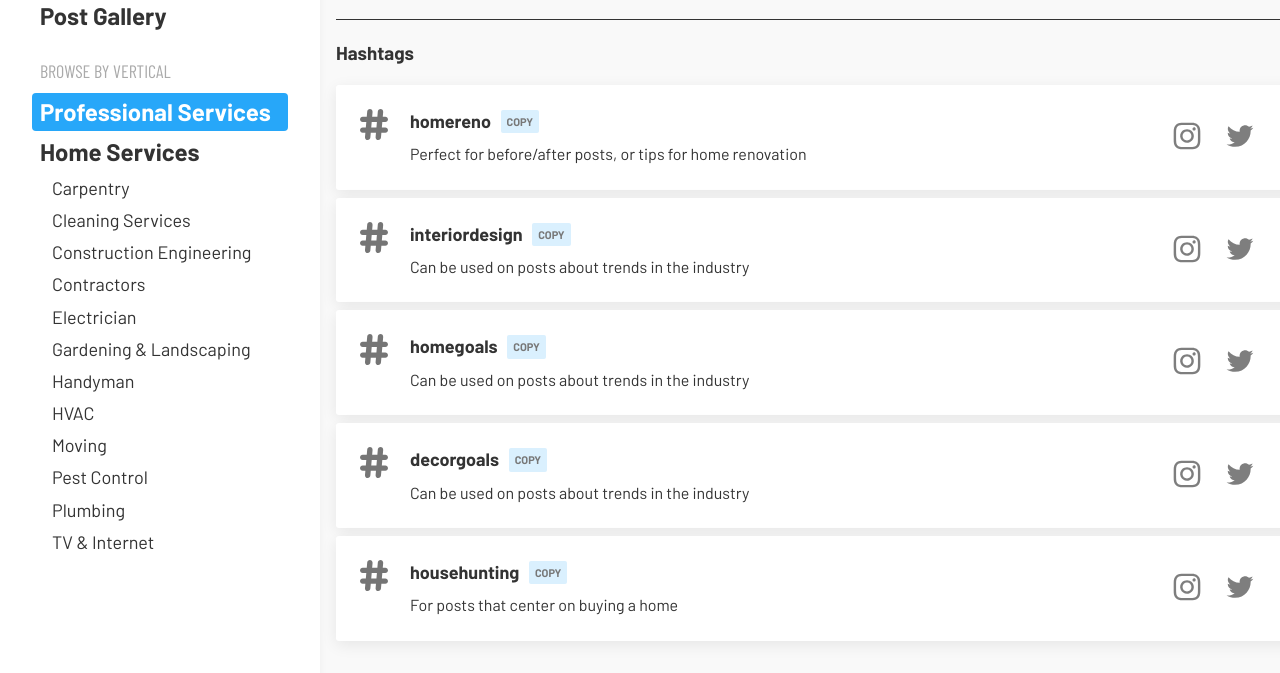
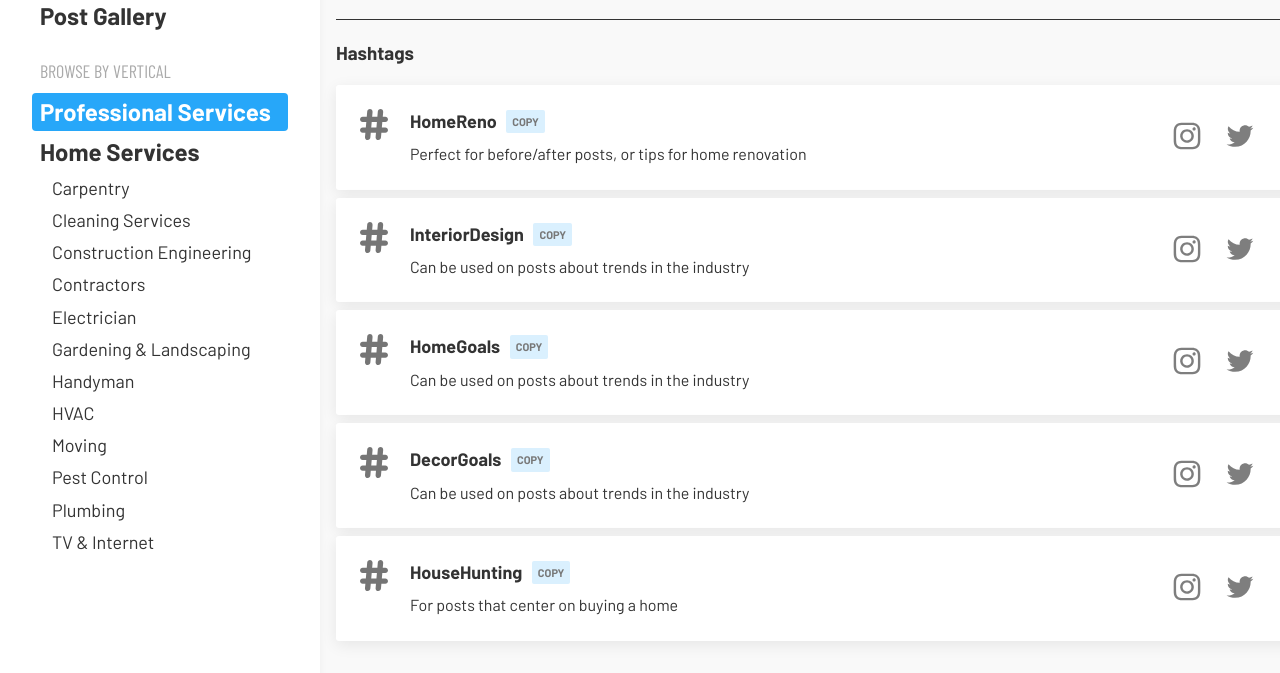
Before and after one commit to davidpots/posty, a Jekyll site: the page built from vertical--professional-services.html, in a window 1280 px wide and 900 px high. Shown: the part 133-806 px from the top of the window. Built offline with Jekyll 4.4.1, drawn with Linux system fonts in a browser that asks for light colours; some web fonts are replaced.

```diff
--- a/_data/hashtags.yml
+++ b/_data/hashtags.yml
@@ -2,23 +2,23 @@
   description: This hashtag is to be used in content about Jazz Apprecaiton Month (April)
   vertical: General
 
-- name: homereno
+- name: HomeReno
   description: Perfect for before/after posts, or tips for home renovation
   vertical: Professional Services
 
-- name: interiordesign
+- name: InteriorDesign
   description: Can be used on posts about trends in the industry
   vertical: Professional Services
 
-- name: homegoals
+- name: HomeGoals
   description: Can be used on posts about trends in the industry
   vertical: Professional Services
 
-- name: decorgoals
+- name: DecorGoals
   description: Can be used on posts about trends in the industry
   vertical: Professional Services
 
-- name: househunting
+- name: HouseHunting
   description: For posts that center on buying a home
   vertical: Professional Services
 
@@ -26,6 +26,6 @@
   description: Pair this hashtag with your Cinco de Mayo content (Wednesday, May 5)
   vertical: General
 
-- name: gardenplanning
+- name: GardenPlanning
   description: This hashtag works great in conjunction with content about Lawn and Garden Month or spring gardening.
   vertical: General
```
